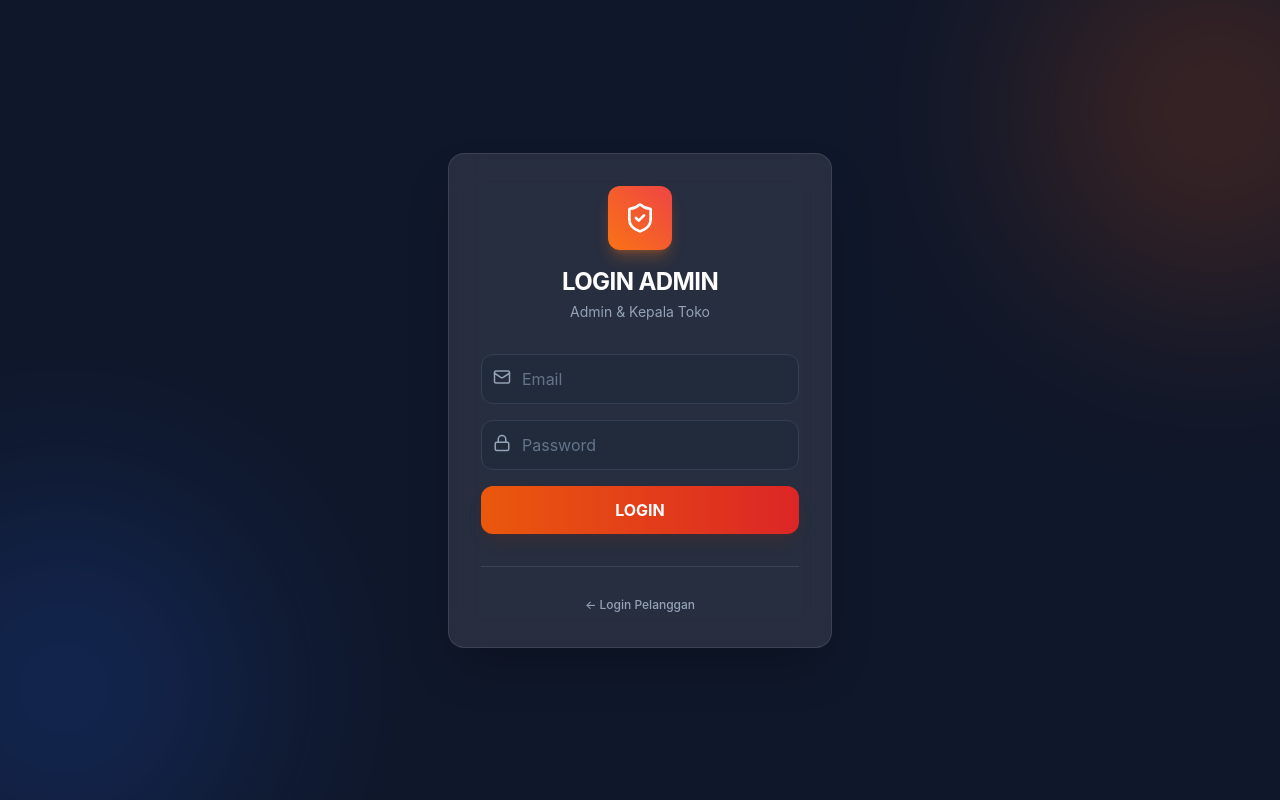
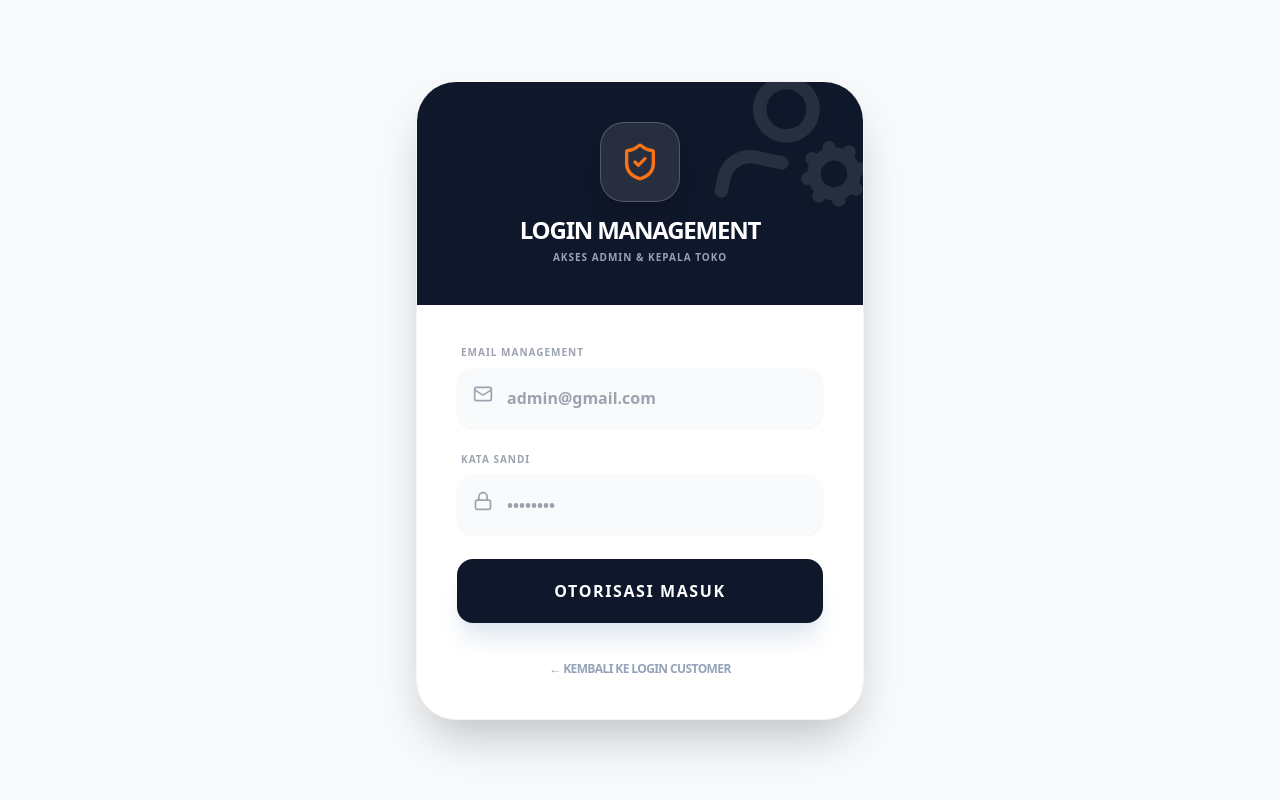
Before and after one commit to obygege/SELF-SERVICE-ORDER-CAFE-RESTO-V1, a React (Create React App) app: page /staff-login in a window 1280 px wide. Built offline with nearby package versions, Linux system fonts and the light colour scheme; no server answers.

Commit message:
Update: Login Management theme, Receipt layout fix, and Remove table occupancy validation

```diff
--- a/src/pages/CartPage.jsx
+++ b/src/pages/CartPage.jsx
@@ -4,7 +4,7 @@ import { useCart } from '../context/CartContext';
 import { useAuth } from '../context/AuthContext';
 import { db } from '../firebase';
 import { addDoc, collection, serverTimestamp, doc, updateDoc, increment, getDoc } from 'firebase/firestore';
-import { ArrowLeft, Plus, Minus, CreditCard, MapPin, Loader2, Navigation, AlertTriangle, X, Upload, Download, Image as ImageIcon, User, AlertCircle, Armchair, Lock, QrCode, ScanLine } from 'lucide-react';
+import { ArrowLeft, Plus, Minus, Loader2, Navigation, AlertTriangle, X, Upload, Download, User, Lock, QrCode, ScanLine } from 'lucide-react';
 import toast from 'react-hot-toast';
 
 const CartPage = () => {
@@ -108,17 +108,14 @@ const CartPage = () => {
     const handlePreCheck = () => {
         if (subTotal <= 0) return;
         if (!customerName.trim()) { toast.error("Mohon isi Nama Anda"); return; }
-
         if (!scannedTable) {
             toast.error("Wajib Scan QR Code di atas meja!", { icon: '📷' });
             return;
         }
-
         if (!isLocationValid && storeConfig && !storeConfig.bypass) {
             toast.error("Lokasi Anda terlalu jauh dari Cafe");
             return;
         }
-
         setShowQrisModal(true);
     };
 
@@ -152,12 +149,11 @@ const CartPage = () => {
                 createdAt: serverTimestamp()
             });
 
-            for (const item of cartItems) {
+            const updateStockPromises = cartItems.map(item => {
                 const productRef = doc(db, "products", item.id);
-                await updateDoc(productRef, {
-                    stock: increment(-item.qty)
-                });
-            }
+                return updateDoc(productRef, { stock: increment(-item.qty) });
+            });
+            await Promise.all(updateStockPromises);
 
             clearCart();
             setShowQrisModal(false);
@@ -165,7 +161,7 @@ const CartPage = () => {
             navigate('/history');
         } catch (error) {
             console.error("Submit Error: ", error);
-            toast.error("Gagal mengirim pesanan. Silakan coba lagi.");
+            toast.error("Gagal mengirim pesanan.");
         } finally {
             setIsSubmitting(false);
         }
@@ -174,13 +170,13 @@ const CartPage = () => {
     const downloadQris = () => {
         const link = document.createElement('a');
         link.href = '/assets/qris.png';
-        link.download = 'QRIS-Cafe-Futura.png';
+        link.download = 'QRIS-Taki-Coffee.png';
         document.body.appendChild(link);
         link.click();
         document.body.removeChild(link);
     };
 
-    if (subTotal === 0) return <div className="p-10 text-center">Keranjang Kosong <button onClick={() => navigate('/')} className="block mx-auto mt-4 text-orange-600 font-bold">Belanja Dulu</button></div>;
+    if (subTotal === 0) return <div className="p-10 text-center font-sans">Keranjang Kosong <button onClick={() => navigate('/')} className="block mx-auto mt-4 text-orange-600 font-bold">Belanja Dulu</button></div>;
 
     return (
         <div className="min-h-screen bg-gray-50 pb-36 font-sans">
@@ -199,9 +195,7 @@ const CartPage = () => {
 
                 <div className="bg-white rounded-[2rem] shadow-sm border overflow-hidden">
                     <div className="p-6 border-b border-gray-100 bg-slate-900 text-white">
-                        <h3 className="font-black text-xs uppercase tracking-widest flex items-center gap-2">
-                            Daftar Pesanan
-                        </h3>
+                        <h3 className="font-black text-xs uppercase tracking-widest flex items-center gap-2">Daftar Pesanan</h3>
                     </div>
                     <div className="divide-y divide-gray-50">
                         {Object.values(cart).map(item => (
@@ -225,7 +219,6 @@ const CartPage = () => {
 
                 <div className="bg-white p-6 rounded-[2rem] shadow-sm border space-y-5">
                     <h3 className="font-black text-xs text-slate-400 uppercase tracking-[0.2em] mb-2">Informasi Meja</h3>
-
                     <div>
                         <label className="block text-[10px] font-black text-slate-500 uppercase ml-2 mb-1">Nama Pemesan</label>
                         <div className="flex items-center gap-3 border-2 border-gray-50 rounded-2xl px-4 py-3 bg-gray-50 focus-within:bg-white focus-within:border-orange-500 transition-all">
@@ -301,7 +294,7 @@ const CartPage = () => {
 
                         <div className="relative group w-full flex justify-center mb-8">
                             <div className="bg-white p-3 border-4 border-slate-900 rounded-[2rem] shadow-2xl">
-                                <img src="/assets/qris.png" alt="QRIS" className="h-64 w-64 object-contain" onError={(e) => e.target.src = 'https://via.placeholder.com/300x400?text=QRIS+EMPTY'} />
+                                <img src="/assets/qris.png" alt="QRIS" className="h-64 w-64 object-contain" />
                             </div>
                             <button onClick={downloadQris} className="absolute -bottom-4 bg-slate-900 text-white px-6 py-3 rounded-2xl text-[10px] font-black uppercase tracking-widest flex items-center gap-2 shadow-xl">
                                 <Download size={14} /> Simpan QRIS
@@ -311,7 +304,6 @@ const CartPage = () => {
                         <div className="text-center w-full mb-8 bg-orange-50 p-6 rounded-[2rem] border border-orange-100">
                             <p className="text-[10px] font-black text-orange-400 uppercase tracking-widest mb-1">Transfer Persis :</p>
                             <div className="text-4xl font-black text-slate-900 tracking-tighter">Rp {totalWithCode.toLocaleString()}</div>
-                            <div className="mt-2 text-[10px] font-bold text-orange-600">Terima kasih atas pesanannya!</div>
                         </div>
 
                         <div className="w-full mb-8">
--- a/src/pages/LoginStaff.jsx
+++ b/src/pages/LoginStaff.jsx
@@ -4,7 +4,7 @@ import { auth, db } from '../firebase';
 import { doc, getDoc, setDoc } from 'firebase/firestore';
 import { useNavigate, Link } from 'react-router-dom';
 import toast from 'react-hot-toast';
-import { ShieldCheck, Loader2, Lock, Mail } from 'lucide-react';
+import { ShieldCheck, Loader2, Lock, Mail, UserCog } from 'lucide-react';
 
 const LoginStaff = () => {
     const [email, setEmail] = useState('');
@@ -17,7 +17,7 @@ const LoginStaff = () => {
         setLoading(true);
 
         try {
-            const res = await signInWithEmailAndPassword(auth, email, password);
+            const res = await signInWithEmailAndPassword(auth, email.trim(), password);
             const user = res.user;
 
             const docRef = doc(db, "users", user.uid);
@@ -54,62 +54,82 @@ const LoginStaff = () => {
 
         } catch (error) {
             console.error(error);
-            toast.error("Login Gagal: Periksa Email/Password");
+            if (error.code === 'auth/wrong-password') {
+                toast.error("Password salah!");
+            } else if (error.code === 'auth/user-not-found') {
+                toast.error("Email staff tidak terdaftar!");
+            } else {
+                toast.error("Gagal Masuk: Periksa Email/Password");
+            }
         } finally {
             setLoading(false);
         }
     };
 
     return (
-        <div className="min-h-screen flex items-center justify-center bg-slate-900 p-4 relative overflow-hidden">
-            <div className="absolute top-[-10%] right-[-10%] w-96 h-96 bg-orange-600 rounded-full blur-[100px] opacity-20"></div>
-            <div className="absolute bottom-[-10%] left-[-10%] w-96 h-96 bg-blue-600 rounded-full blur-[100px] opacity-20"></div>
-
-            <div className="bg-white/10 backdrop-blur-lg border border-white/10 p-8 rounded-2xl shadow-2xl w-full max-w-sm relative z-10">
-                <div className="text-center mb-8">
-                    <div className="w-16 h-16 bg-gradient-to-tr from-orange-500 to-red-500 rounded-xl flex items-center justify-center mx-auto mb-4 shadow-lg shadow-orange-500/30">
-                        <ShieldCheck className="text-white" size={32} />
+        <div className="min-h-screen bg-slate-50 flex items-center justify-center p-4 font-sans">
+            <div className="max-w-md w-full bg-white rounded-[2.5rem] shadow-2xl overflow-hidden border border-gray-100">
+                <div className="bg-slate-900 p-10 text-white text-center relative overflow-hidden">
+                    <div className="absolute -top-4 -right-4 opacity-10 rotate-12">
+                        <UserCog size={160} />
                     </div>
-                    <h1 className="text-2xl font-bold text-white tracking-tight">LOGIN ADMIN</h1>
-                    <p className="text-slate-400 text-sm mt-1">Admin & Kepala Toko</p>
+                    <div className="relative z-10 flex flex-col items-center gap-4">
+                        <div className="w-20 h-20 bg-white/10 backdrop-blur-md rounded-3xl flex items-center justify-center border border-white/20 shadow-xl">
+                            <ShieldCheck size={40} className="text-orange-500" />
+                        </div>
+                        <div>
+                            <h1 className="text-2xl font-black tracking-tighter uppercase leading-none">LOGIN MANAGEMENT</h1>
+                            <p className="text-slate-400 text-[10px] font-bold tracking-widest mt-2 uppercase">AKSES ADMIN & KEPALA TOKO</p>
+                        </div>
+                    </div>
                 </div>
 
-                <form onSubmit={handleLogin} className="space-y-4">
+                <div className="p-10">
+                    <form onSubmit={handleLogin} className="space-y-6">
+                        <div>
+                            <label className="text-[10px] font-black text-gray-400 uppercase tracking-widest ml-1 mb-2 block">Email Management</label>
                             <div className="relative group">
-                        <Mail className="absolute left-3 top-3.5 text-slate-400 group-focus-within:text-orange-500 transition-colors" size={18} />
+                                <Mail className="absolute left-4 top-4 text-gray-400 group-focus-within:text-slate-900 transition-colors" size={20} />
                                 <input
                                     type="email"
-                            placeholder="Email"
-                            className="w-full bg-slate-800/50 border border-slate-700 text-white pl-10 pr-4 py-3 rounded-xl focus:outline-none focus:border-orange-500 focus:ring-1 focus:ring-orange-500 transition-all placeholder:text-slate-500"
+                                    required
+                                    className="w-full bg-gray-50 border-2 border-gray-50 rounded-2xl px-12 py-4 font-bold text-slate-700 outline-none focus:bg-white focus:border-slate-900 transition-all shadow-sm"
+                                    placeholder="admin@gmail.com"
                                     value={email}
-                            onChange={e => setEmail(e.target.value)}
-                            required
+                                    onChange={(e) => setEmail(e.target.value)}
                                 />
                             </div>
+                        </div>
+
+                        <div>
+                            <label className="text-[10px] font-black text-gray-400 uppercase tracking-widest ml-1 mb-2 block">Kata Sandi</label>
                             <div className="relative group">
-                        <Lock className="absolute left-3 top-3.5 text-slate-400 group-focus-within:text-orange-500 transition-colors" size={18} />
+                                <Lock className="absolute left-4 top-4 text-gray-400 group-focus-within:text-slate-900 transition-colors" size={20} />
                                 <input
                                     type="password"
-                            placeholder="Password"
-                            className="w-full bg-slate-800/50 border border-slate-700 text-white pl-10 pr-4 py-3 rounded-xl focus:outline-none focus:border-orange-500 focus:ring-1 focus:ring-orange-500 transition-all placeholder:text-slate-500"
+                                    required
+                                    className="w-full bg-gray-50 border-2 border-gray-50 rounded-2xl px-12 py-4 font-bold text-slate-700 outline-none focus:bg-white focus:border-slate-900 transition-all shadow-sm"
+                                    placeholder="••••••••"
                                     value={password}
-                            onChange={e => setPassword(e.target.value)}
-                            required
+                                    onChange={(e) => setPassword(e.target.value)}
                                 />
+                            </div>
                         </div>
 
                         <button
+                            type="submit"
                             disabled={loading}
-                        className="w-full bg-gradient-to-r from-orange-600 to-red-600 hover:from-orange-500 hover:to-red-500 text-white font-bold py-3 rounded-xl shadow-lg shadow-orange-900/20 transition-all active:scale-95 flex items-center justify-center gap-2 mt-2"
+                            className="w-full bg-slate-900 hover:bg-black text-white py-5 rounded-2xl font-black uppercase tracking-widest shadow-xl shadow-slate-200 transition-all active:scale-95 flex items-center justify-center gap-3 mt-4"
                         >
-                        {loading ? <Loader2 className="animate-spin" /> : "LOGIN"}
+                            {loading ? <Loader2 className="animate-spin" size={24} /> : "OTORISASI MASUK"}
                         </button>
                     </form>
 
-                <div className="mt-8 pt-6 border-t border-white/10 text-center">
-                    <Link to="/login" className="text-xs text-slate-400 hover:text-white transition font-medium">
-                        ← Login Pelanggan
+                    <div className="mt-8 text-center">
+                        <Link to="/login" className="text-xs text-slate-400 hover:text-slate-900 transition font-black uppercase tracking-tighter">
+                            ← Kembali ke Login Customer
                         </Link>
+                    </div>
                 </div>
             </div>
         </div>
```
Lines whose indentation alone changed are shown as unchanged.
